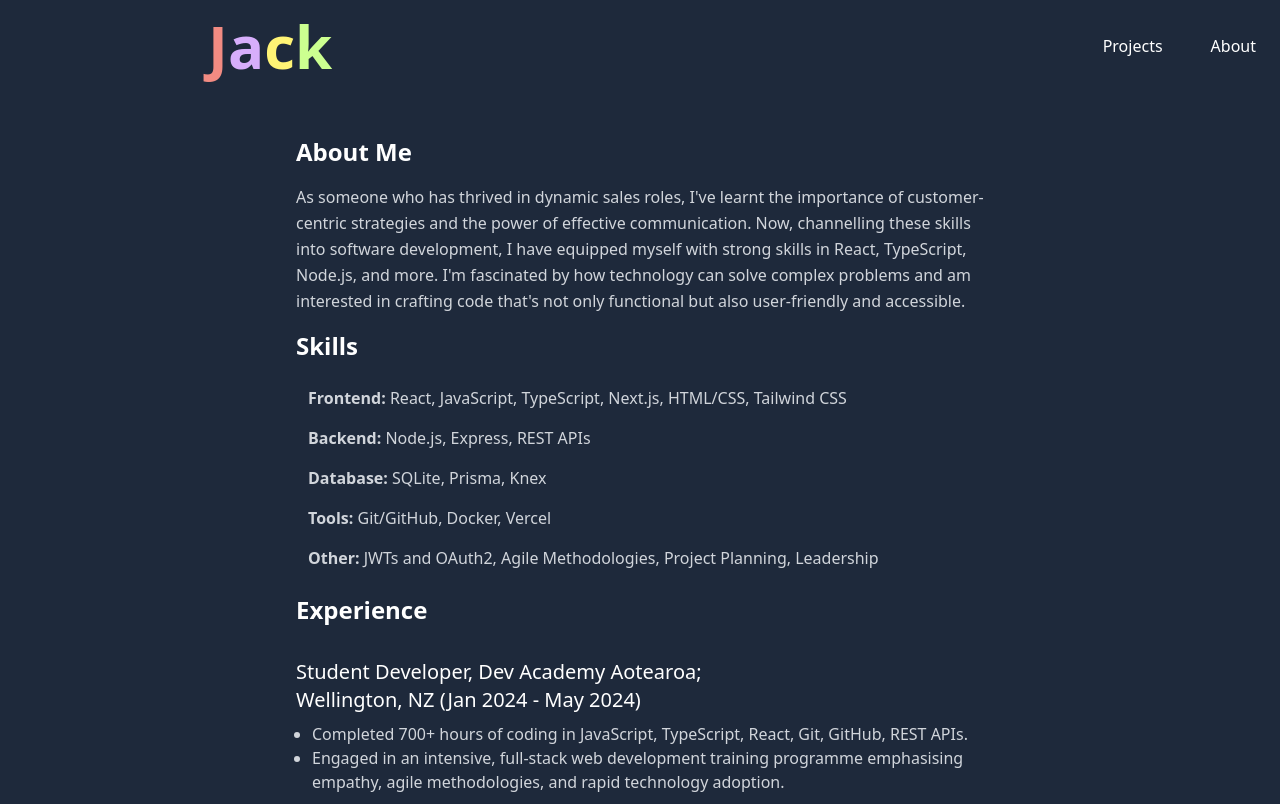
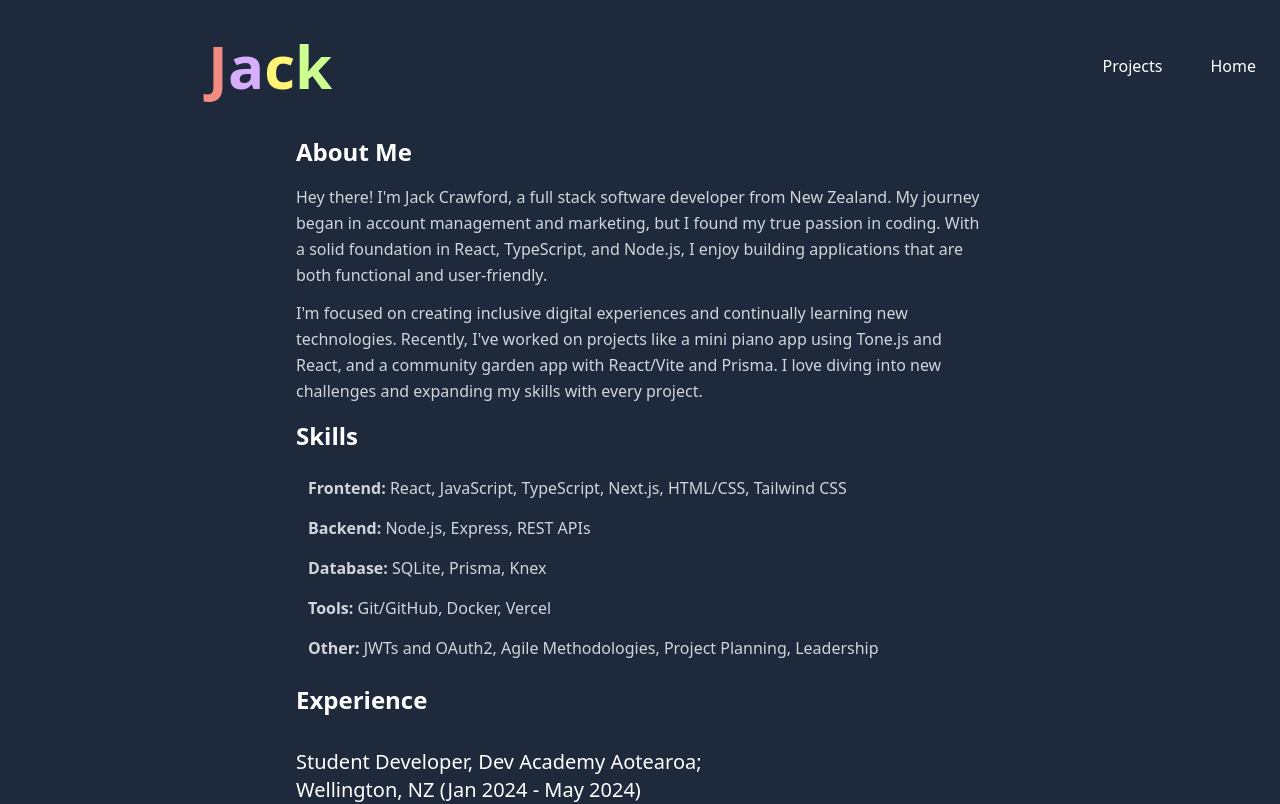
Before and after one commit to jack-crawford-1/Landing-Site-Nextjs, a Next.js app: page /about in a window 1280 px wide. Shown: the top 804 px of the page. Built offline with nearby package versions, Linux system fonts and the light colour scheme.

Commit message:
useRouter to show nav link conditionally

```diff
--- a/pages/about/index.tsx
+++ b/pages/about/index.tsx
@@ -11,15 +11,21 @@ export default function AboutPage() {
       <div className=" bg-slate-800 text-white mt-20">
         <main className="max-w-3xl p-10">
           <h2 className="text-2xl font-bold pt-4 pb-4">About Me</h2>
+          <p className="leading-relaxed text-gray-300 mb-3">
+            Hey there! I&apos;m Jack Crawford, a full stack software developer
+            from New Zealand. My journey began in account management and
+            marketing, but I found my true passion in coding. With a solid
+            foundation in React, TypeScript, and Node.js, I enjoy building
+            applications that are both functional and user-friendly.{' '}
+          </p>
+
           <p className="leading-relaxed text-gray-300">
-            As someone who has thrived in dynamic sales roles, I&apos;ve learnt
-            the importance of customer-centric strategies and the power of
-            effective communication. Now, channelling these skills into software
-            development, I have equipped myself with strong skills in React,
-            TypeScript, Node.js, and more. I&apos;m fascinated by how technology
-            can solve complex problems and am interested in crafting code
-            that&apos;s not only functional but also user-friendly and
-            accessible.
+            {' '}
+            I&apos;m focused on creating inclusive digital experiences and
+            continually learning new technologies. Recently, I&apos;ve worked on
+            projects like a mini piano app using Tone.js and React, and a
+            community garden app with React/Vite and Prisma. I love diving into
+            new challenges and expanding my skills with every project.
           </p>
 
           <h2 className="text-2xl font-bold pt-4 pb-4">Skills</h2>
--- a/src/app/components/nav/Nav.tsx
+++ b/src/app/components/nav/Nav.tsx
@@ -1,11 +1,12 @@
 import Link from 'next/link'
-import { ColourfulParagraph } from '../MainText/ColourfulParagraph'
-import Github from '../Links/Github'
-import CV from '../Links/CV'
+import { useRouter } from 'next/router'
 
 export default function Nav() {
+  const router = useRouter()
+  const currentPath = router.pathname
+
   return (
-    <nav className="fixed start-0 top-0 w-full bg-slate-800 text-white">
+    <nav className="fixed start-0 top-0 w-full bg-slate-800 text-white pt-5">
       <div className="mx-auto flex max-w-screen-xl flex-wrap items-center justify-between p-4">
         <a href="/" className="flex items-center space-x-3 rtl:space-x-reverse">
           <div className="text-6xl font-extrabold lg:pl-48">
@@ -17,11 +18,18 @@ export default function Nav() {
         </a>
 
         <ul className="mt-4 flex  rounded-lg  p-4 font-medium md:mt-0 flex-row md:space-x-8 md:p-0 rtl:space-x-reverse">
+          {currentPath !== '/projects' && (
+            <li className="p-2 hover:text-pink-600 hover:scale-110 transform duration-200 ease-in-out">
+              <Link href="/projects">Projects </Link>
+            </li>
+          )}
+          {currentPath !== '/about' && (
+            <li className="p-2 hover:text-pink-600 hover:scale-110 transform duration-200 ease-in-out">
+              <Link href="/about">About </Link>
+            </li>
+          )}
           <li className="p-2 hover:text-pink-600 hover:scale-110 transform duration-200 ease-in-out">
-            <Link href="/projects">Projects </Link>
-          </li>
-          <li className="p-2 hover:text-pink-600 hover:scale-110 transform duration-200 ease-in-out">
-            <Link href="/about">About </Link>
+            <Link href="/">Home</Link>
           </li>
         </ul>
       </div>
```
